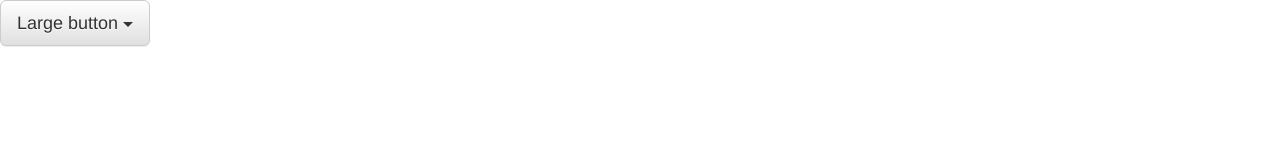
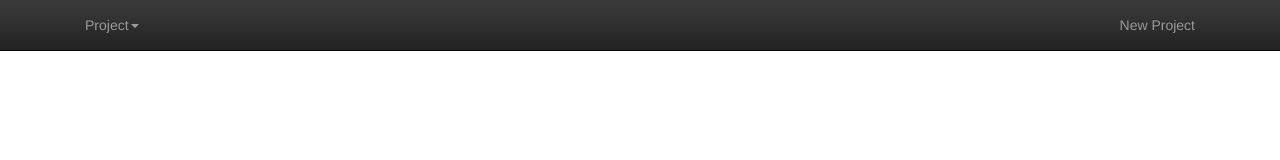
Before and after one commit to joseferben/issuetracker, a website built with webpack: page index.html in a window 1280 px wide. Built offline with nearby package versions, Linux system fonts and the light colour scheme.

Commit message:
Adding top navigation.

```diff
--- a/index.html
+++ b/index.html
@@ -2,28 +2,47 @@
 <head>
     <meta charset="utf-8">
     <!-- Latest compiled and minified CSS -->
-    <link rel="stylesheet" href="https://maxcdn.bootstrapcdn.com/bootstrap/3.3.7/css/bootstrap.min.css" integrity="sha384-BVYiiSIFeK1dGmJRAkycuHAHRg32OmUcww7on3RYdg4Va+PmSTsz/K68vbdEjh4u" crossorigin="anonymous">
+    <link rel="stylesheet" href="https://maxcdn.bootstrapcdn.com/bootstrap/3.3.7/css/bootstrap.min.css"
+          integrity="sha384-BVYiiSIFeK1dGmJRAkycuHAHRg32OmUcww7on3RYdg4Va+PmSTsz/K68vbdEjh4u" crossorigin="anonymous">
 
     <!-- Optional theme -->
-    <link rel="stylesheet" href="https://maxcdn.bootstrapcdn.com/bootstrap/3.3.7/css/bootstrap-theme.min.css" integrity="sha384-rHyoN1iRsVXV4nD0JutlnGaslCJuC7uwjduW9SVrLvRYooPp2bWYgmgJQIXwl/Sp" crossorigin="anonymous">
+    <link rel="stylesheet" href="https://maxcdn.bootstrapcdn.com/bootstrap/3.3.7/css/bootstrap-theme.min.css"
+          integrity="sha384-rHyoN1iRsVXV4nD0JutlnGaslCJuC7uwjduW9SVrLvRYooPp2bWYgmgJQIXwl/Sp" crossorigin="anonymous">
 
     <!-- Latest compiled and minified JavaScript -->
     <script type="text/javascript" src="app/bundle.js" charset="utf-8"></script>
 </head>
 
 <body>
-    <div class="btn-group">
-        <button class="btn btn-default btn-lg dropdown-toggle" type="button" data-toggle="dropdown" aria-haspopup="true" aria-expanded="false">
-            Large button <span class="caret"></span>
-        </button>
-        <ul class="dropdown-menu">
-            <li>trest</li>
-            <li>asdasd</li>
-            <li>asdasd</li>
-        </ul>
+<nav class="navbar navbar-inverse navbar-fixed-top">
+    <div class="container">
+        <div class="navbar-header">
+        </div>
+        <div class="navbar-collapse collapse">
+            <ul class="nav navbar-nav">
+                <li class="dropdown">
+                    <a href="#" class="dropdown-toggle" data-toggle="dropdown" role="button" aria-haspopup="true"
+                       aria-expanded="false">Project<span class="caret"></span></a>
+                    <ul class="dropdown-menu">
+                        <li><a href="#">Project 1</a></li>
+                        <li><a href="#">Project 2</a></li>
+                        <li><a href="#">Project 3</a></li>
+                    </ul>
+                </li>
+            </ul>
+            <ul class="nav navbar-nav pull-right">
+                <li>
+                    <a href="#">New Project</a>
+                </li>
+            </ul>
+        </div><!--/.nav-collapse -->
     </div>
-    <script src="https://cdnjs.cloudflare.com/ajax/libs/tether/1.3.7/js/tether.min.js"></script>
-    <script src="https://code.jquery.com/jquery-3.1.1.min.js"   integrity="sha256-hVVnYaiADRTO2PzUGmuLJr8BLUSjGIZsDYGmIJLv2b8="   crossorigin="anonymous"></script>
-    <script src="https://maxcdn.bootstrapcdn.com/bootstrap/3.3.7/js/bootstrap.min.js" integrity="sha384-Tc5IQib027qvyjSMfHjOMaLkfuWVxZxUPnCJA7l2mCWNIpG9mGCD8wGNIcPD7Txa" crossorigin="anonymous"></script>
+</nav>
+<script src="https://cdnjs.cloudflare.com/ajax/libs/tether/1.3.7/js/tether.min.js"></script>
+<script src="https://code.jquery.com/jquery-3.1.1.min.js"
+        integrity="sha256-hVVnYaiADRTO2PzUGmuLJr8BLUSjGIZsDYGmIJLv2b8=" crossorigin="anonymous"></script>
+<script src="https://maxcdn.bootstrapcdn.com/bootstrap/3.3.7/js/bootstrap.min.js"
+        integrity="sha384-Tc5IQib027qvyjSMfHjOMaLkfuWVxZxUPnCJA7l2mCWNIpG9mGCD8wGNIcPD7Txa"
+        crossorigin="anonymous"></script>
 </body>
 </html>
```
